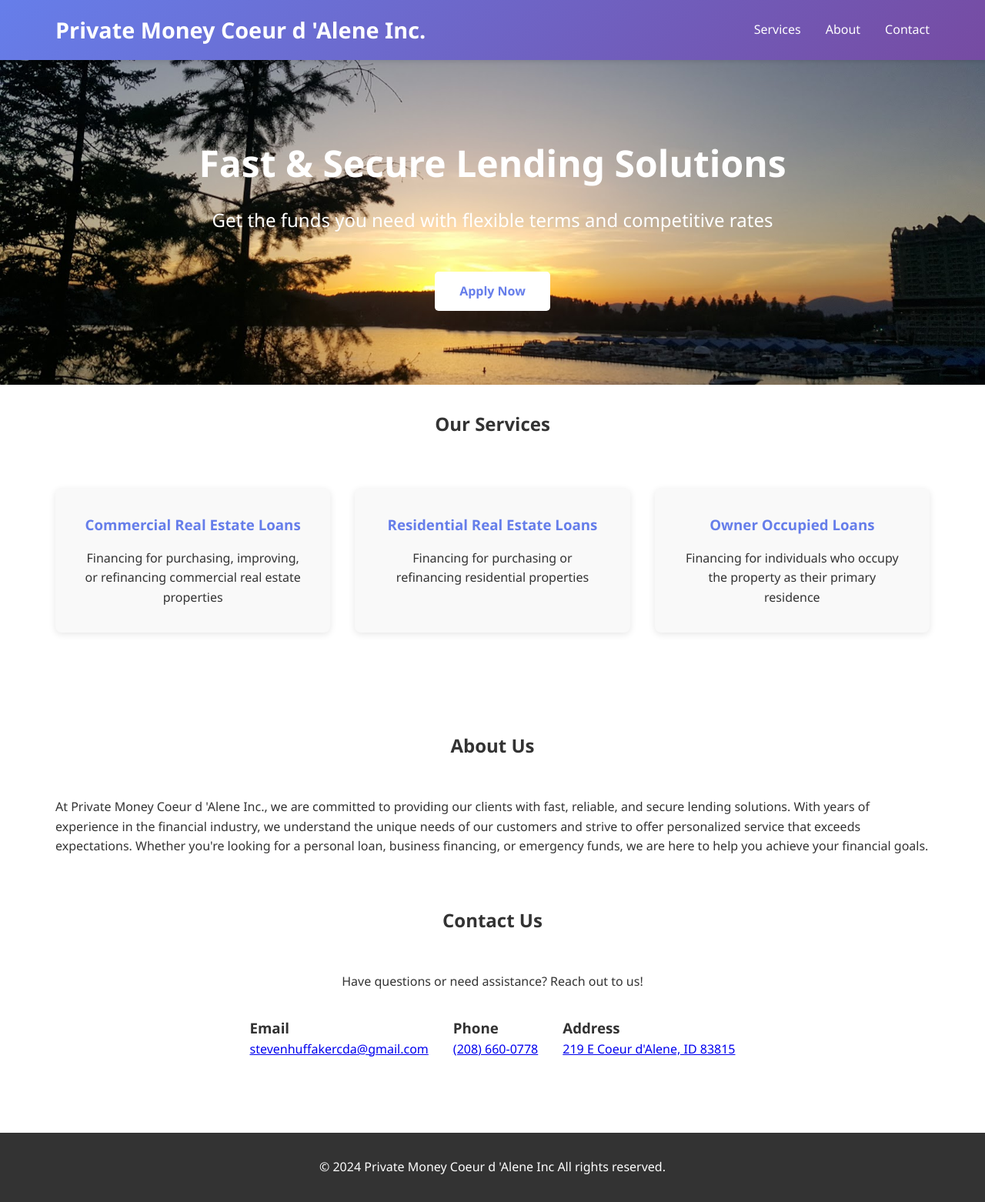
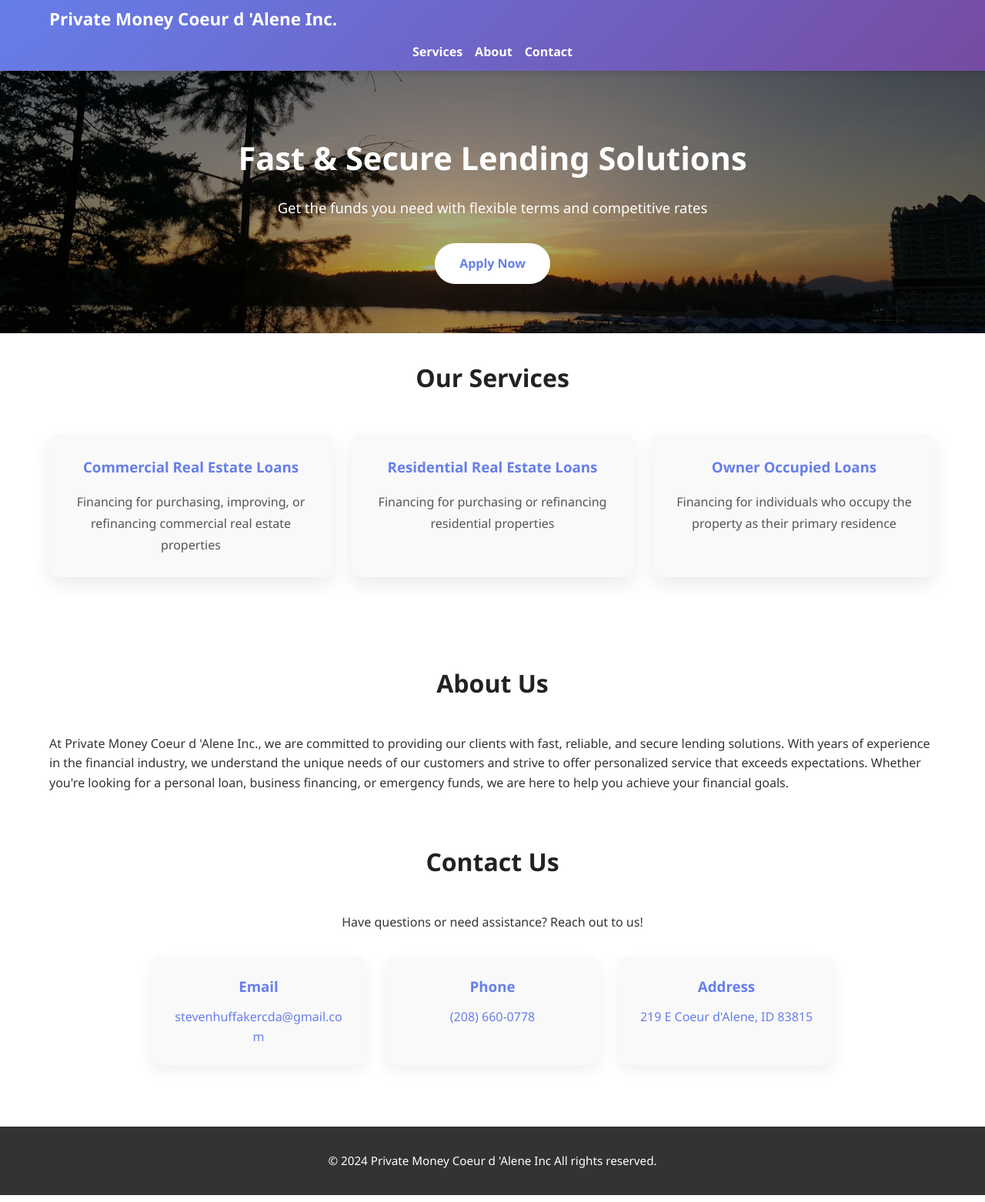
Before and after one commit to courtneyryann94-collab/CDAmoney, a plain HTML site: page index.html in a window 1280 px wide. Shown: the whole page at 77% size. Drawn offline with Linux system fonts and the light colour scheme.

Commit message:
update index.html to make mobile viewing better.

```diff
--- a/index.html
+++ b/index.html
@@ -11,19 +11,25 @@
             box-sizing: border-box;
         }
 
+        html {
+            scroll-behavior: smooth;
+        }
+
         body {
             font-family: 'Segoe UI', Tahoma, Geneva, Verdana, sans-serif;
             line-height: 1.6;
             color: #333;
+            background: #fff;
         }
 
         header {
             background: linear-gradient(135deg, #667eea 0%, #764ba2 100%);
             color: white;
-            padding: 1rem 0;
+            padding: 0.75rem 0;
             position: sticky;
             top: 0;
-            box-shadow: 0 2px 5px rgba(0,0,0,0.1);
+            z-index: 10;
+            box-shadow: 0 2px 8px rgba(0,0,0,0.12);
         }
 
         nav {
@@ -32,24 +38,31 @@
             display: flex;
             justify-content: space-between;
             align-items: center;
-            padding: 0 2rem;
+            gap: 1rem;
+            padding: 0 1.5rem;
+            flex-wrap: wrap;
         }
 
         nav h1 {
-            font-size: 1.8rem;
-            display: flex;
+            font-size: 1.4rem;
+            line-height: 1.2;
+            flex: 1 1 100%;
         }
 
         nav ul {
             list-style: none;
             display: flex;
-            gap: 2rem;
+            flex-wrap: wrap;
+            gap: 1rem;
+            justify-content: center;
+            width: 100%;
         }
 
         nav a {
             color: white;
             text-decoration: none;
             transition: opacity 0.3s;
+            font-weight: 600;
         }
 
         nav a:hover {
@@ -61,53 +74,78 @@
             background-size: cover;
             background-position: center;
             color: white;
-            padding: 6rem 2rem;
+            padding: 5rem 1.5rem 4rem;
             text-align: center;
+            position: relative;
+            overflow: hidden;
+        }
+
+        .hero::before {
+            content: '';
+            position: absolute;
+            inset: 0;
+            background: rgba(0, 0, 0, 0.35);
+        }
+
+        .hero h2,
+        .hero p,
+        .hero .btn {
+            position: relative;
+            z-index: 1;
         }
 
         .hero h2 {
-            font-size: 3rem;
+            font-size: 2.6rem;
             margin-bottom: 1rem;
         }
 
         .hero p {
-            font-size: 1.5rem;
-            margin-bottom: 3rem;
+            font-size: 1.15rem;
+            margin: 0 auto 2rem;
+            max-width: 36rem;
         }
 
         .btn {
             display: inline-block;
-            padding: 0.8rem 2rem;
+            padding: 0.85rem 2rem;
             background: #fff;
             color: #667eea;
             text-decoration: none;
-            border-radius: 5px;
+            border-radius: 999px;
             font-weight: bold;
-            transition: transform 0.3s;
+            transition: transform 0.3s, box-shadow 0.3s;
         }
 
         .btn:hover {
             transform: scale(1.05);
+            box-shadow: 0 12px 24px rgba(102, 126, 234, 0.2);
         }
 
         .container {
             max-width: 1200px;
             margin: 0 auto;
-            padding: 2rem;
+            padding: 2rem 1.5rem;
+        }
+
+        .section-title {
+            text-align: center;
+            margin-bottom: 2.5rem;
+            font-size: 2rem;
+            color: #222;
         }
 
         .services {
             display: grid;
-            grid-template-columns: repeat(auto-fit, minmax(300px, 1fr));
-            gap: 2rem;
-            margin: 4rem 0;
+            grid-template-columns: repeat(auto-fit, minmax(260px, 1fr));
+            gap: 1.5rem;
+            margin: 3rem 0;
         }
 
         .service-card {
             background: #f9f9f9;
-            padding: 2rem;
-            border-radius: 8px;
-            box-shadow: 0 2px 10px rgba(0,0,0,0.1);
+            padding: 1.75rem;
+            border-radius: 12px;
+            box-shadow: 0 10px 25px rgba(0, 0, 0, 0.08);
             text-align: center;
         }
 
@@ -116,12 +154,97 @@
             margin-bottom: 1rem;
         }
 
+        .service-card p {
+            color: #555;
+            line-height: 1.75;
+        }
+
+        .contact-grid {
+            display: flex;
+            flex-wrap: wrap;
+            justify-content: center;
+            gap: 1.5rem;
+            margin-top: 2rem;
+        }
+
+        .contact-card {
+            background: #f9f9f9;
+            padding: 1.5rem;
+            border-radius: 12px;
+            min-width: 220px;
+            flex: 1 1 220px;
+            max-width: 280px;
+            text-align: center;
+            box-shadow: 0 8px 20px rgba(0, 0, 0, 0.06);
+        }
+
+        .contact-card h3 {
+            margin-bottom: 0.75rem;
+            color: #667eea;
+        }
+
+        .contact-card a {
+            color: #667eea;
+            text-decoration: none;
+            word-break: break-word;
+        }
+
         footer {
             background: #333;
             color: white;
             text-align: center;
-            padding: 2rem;
-            margin-top: 4rem;
+            padding: 2rem 1.5rem;
+            margin-top: 3rem;
+            font-size: 0.95rem;
+        }
+
+        @media (max-width: 900px) {
+            .hero {
+                padding: 4rem 1.25rem 3.5rem;
+            }
+            .hero h2 {
+                font-size: 2.25rem;
+            }
+            .hero p {
+                font-size: 1rem;
+            }
+            nav {
+                justify-content: center;
+            }
+            nav h1 {
+                flex: 1 1 100%;
+                text-align: center;
+            }
+        }
+
+        @media (max-width: 640px) {
+            nav {
+                padding: 0 1rem;
+            }
+            nav ul {
+                gap: 0.75rem;
+            }
+            .hero {
+                padding: 3rem 1rem 2.5rem;
+            }
+            .hero h2 {
+                font-size: 1.95rem;
+            }
+            .hero p {
+                font-size: 0.98rem;
+            }
+            .container {
+                padding: 1.25rem;
+            }
+            .section-title {
+                font-size: 1.6rem;
+            }
+            .service-card {
+                padding: 1.35rem;
+            }
+            .contact-card {
+                max-width: 100%;
+            }
         }
     </style>
 </head>
@@ -144,7 +267,7 @@
     </section>
 
     <section id="services" class="container">
-        <h2 style="text-align: center; margin-bottom: 3rem;">Our Services</h2>
+        <h2 class="section-title">Our Services</h2>
         <div class="services">
             <div class="service-card">
                 <h3>Commercial Real Estate Loans</h3>
@@ -161,24 +284,24 @@
         </div>
     </section>
     <section id="about" class="container">
-        <h2 style="text-align: center; margin-bottom: 3rem;">About Us</h2>
+        <h2 class="section-title">About Us</h2>
         <p>At Private Money Coeur d 'Alene Inc., we are committed to providing our clients with fast, reliable, and secure lending solutions. With years of experience in the financial industry, we understand the unique needs of our customers and strive to offer personalized service that exceeds expectations. Whether you're looking for a personal loan, business financing, or emergency funds, we are here to help you achieve your financial goals.</p>
     </section>
     <section id="contact" class="container">
-        <h2 style="text-align: center; margin-bottom: 3rem;">Contact Us</h2>
+        <h2 class="section-title">Contact Us</h2>
         <p style="text-align: center;">Have questions or need assistance? Reach out to us!</p>
-        <div style="display: flex; justify-content: center; gap: 2rem; margin-top: 2rem;">
-            <div>
+        <div class="contact-grid">
+            <div class="contact-card">
                 <h3>Email</h3>
                 <p><a href="mailto:stevenhuffakercda@gmail.com">stevenhuffakercda@gmail.com</a></p>
             </div>
-            <div>
+            <div class="contact-card">
                 <h3>Phone</h3>
                 <p><a href="tel:208-660-0778">(208) 660-0778</a></p>
             </div>
-            <div>
+            <div class="contact-card">
                 <h3>Address</h3>
-                <p> <a href="https://maps.google.com/?q=219+E+Coeur+d'Alene,+ID+83815" target="_blank">219 E Coeur d'Alene, ID 83815</a></p>
+                <p><a href="https://maps.google.com/?q=219+E+Coeur+d'Alene,+ID+83815" target="_blank">219 E Coeur d'Alene, ID 83815</a></p>
             </div>
         </div>
     </section>
```
